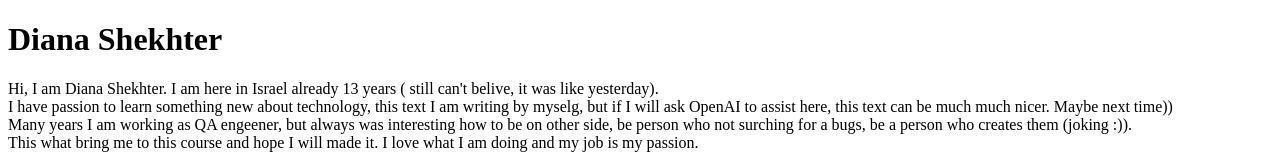
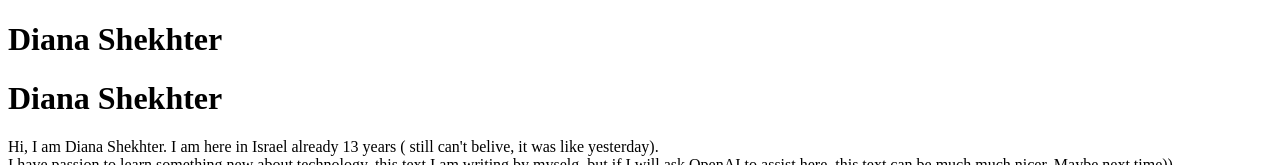
Before and after one commit to dshekhte/Web_Tel-Ran, a plain HTML site: page Homework1_presentation/presentation.html in a window 1280 px wide. Shown: the top 165 px of the page. Drawn offline with Linux system fonts and the light colour scheme.

Commit message:
my_first_homework-1

```diff
--- a/Homework1_presentation/presentation.html
+++ b/Homework1_presentation/presentation.html
@@ -8,6 +8,8 @@
 </head>
 
 <body>
+<h1>Diana Shekhter</h1>
+
 <p>
     Hi, I am Diana Shekhter. I am here in Israel already 13 years ( still can't belive, it was like yesterday). <br>
     I have passion to learn something new about technology, this text I am writing by myselg, but if I will ask
```
